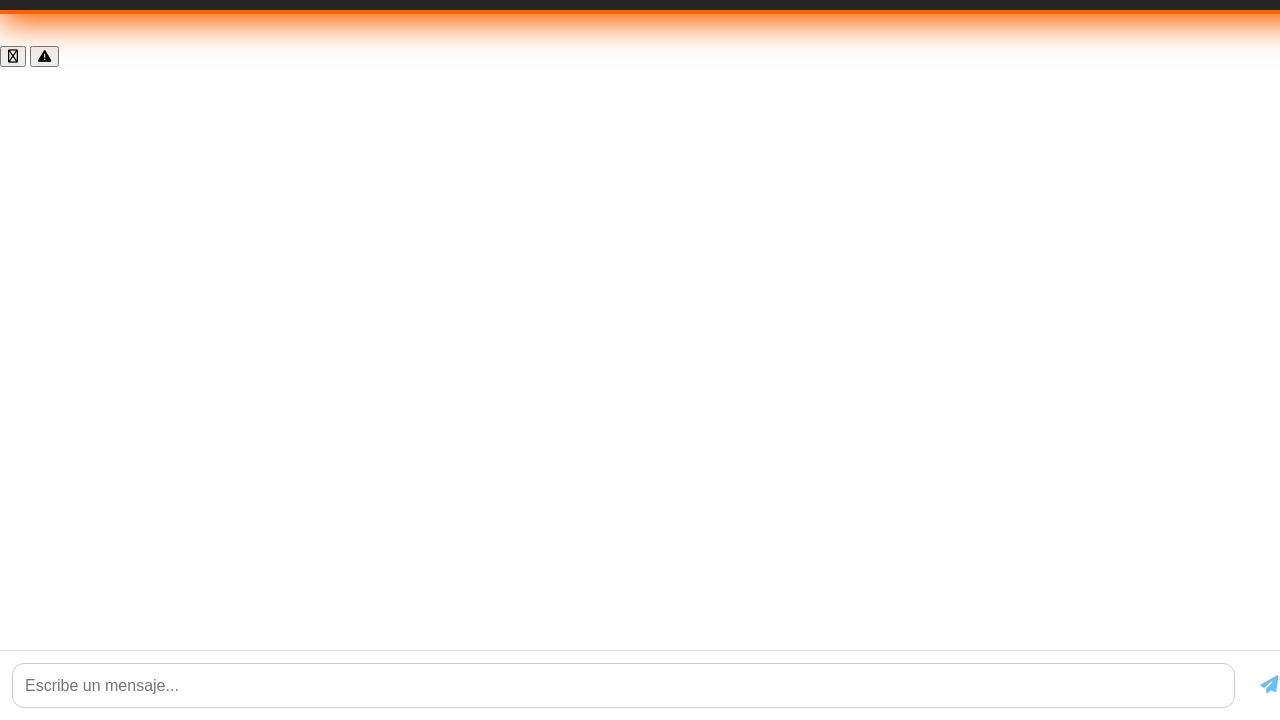
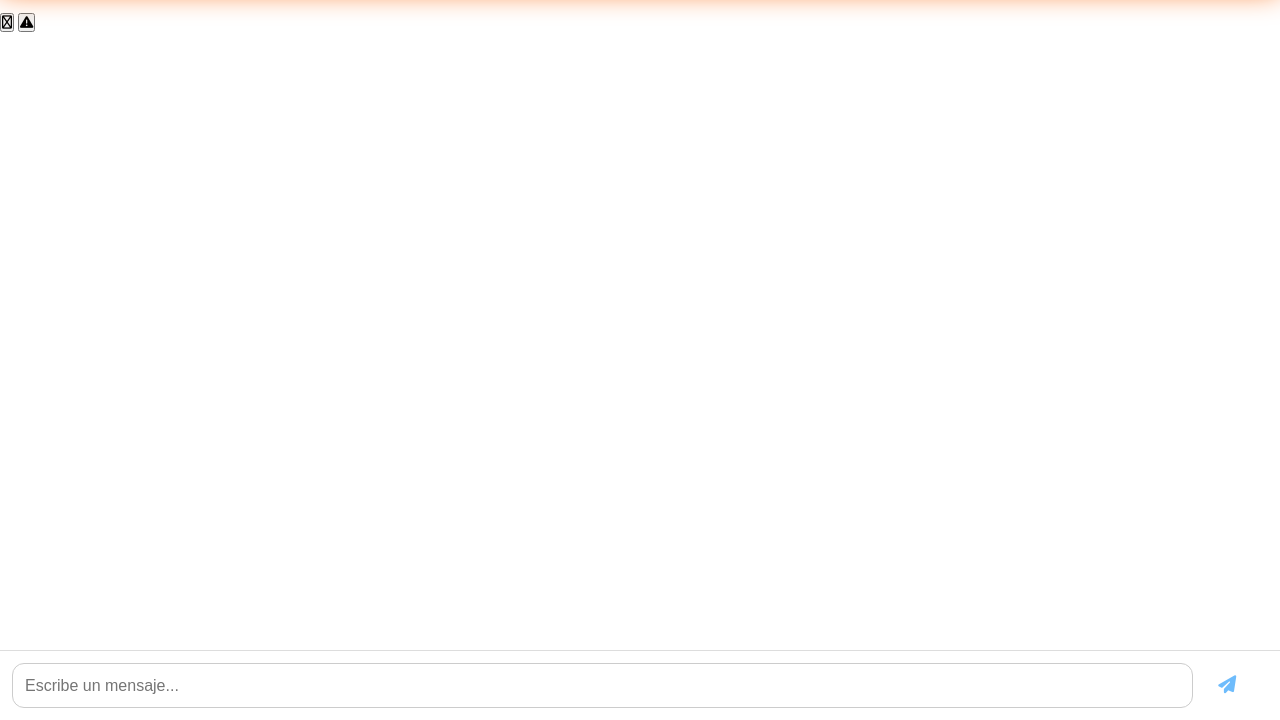
Before and after one commit to vardack799/TDM-6---Rescate-Global-Colombia, a website with bundled scripts: page public/chat.html in a window 1280 px wide. Shown: the part 80-800 px from the top of the page. Built offline with nearby package versions, Linux system fonts and the light colour scheme.

Commit message:
Se soluciona encabezado en chat.css-chat.html y se eliminan referencias innecesarias.

```diff
--- a/public/css/globalStyles.css
+++ b/public/css/globalStyles.css
@@ -1,4 +1,10 @@
 @import url('https://fonts.googleapis.com/css2?family=Roboto:wght@300;400;500;700&display=swap');
+
+* {
+    margin: 0;
+    padding: 0;
+    box-sizing: border-box;
+}
 
 :root {
     /* Colors */
@@ -38,12 +44,9 @@
 }
 
 body {
-    margin: 0;
-    padding: 0;
     background: var(--color-white);
     height: 100vh;
     font-family: "Roboto", sans-serif;
-    box-sizing: border-box;
     color: var(--color-black);
 }
 
--- a/public/css/main.css
+++ b/public/css/main.css
@@ -1,9 +1,3 @@
-* {
-    margin: 0;
-    padding: 0;
-    box-sizing: border-box;
-}
-
 /* body {
     font-family: "Roboto", sans-serif;
     background: linear-gradient(135deg, #f5f5f5 0%, #e8e8e8 100%);
--- a/public/css/name.css
+++ b/public/css/name.css
@@ -1,13 +1,4 @@
-* {
-    margin: 0;
-    padding: 0;
-    box-sizing: border-box;
-}
-
 body {
-    margin: 0;
-    font-family: "Roboto", sans-serif;
-    background: #fff;
     display: flex;
     flex-direction: column;
     height: 100vh;
```
Also changed, not shown: public/main.html (+0 -1 lines), public/name.html (+0 -2 lines), public/css/chat.css (line endings or trailing spaces).
